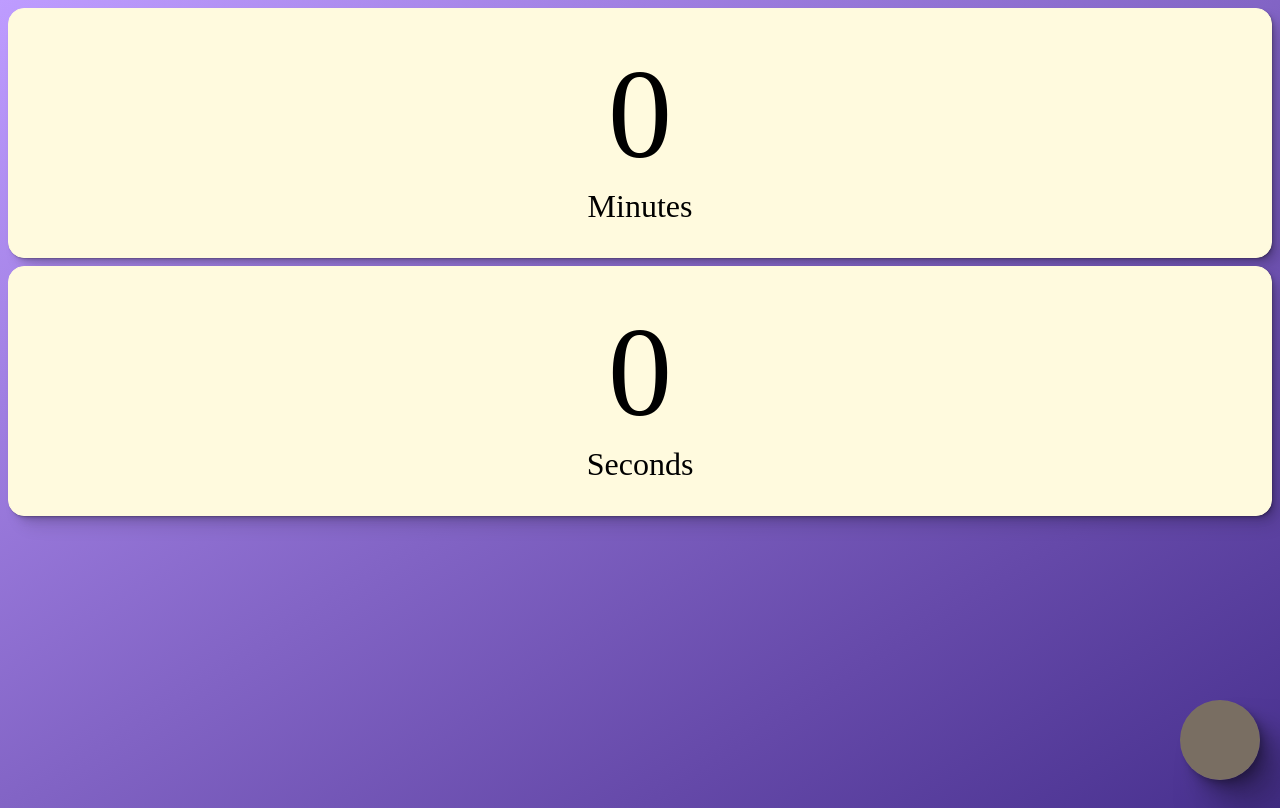
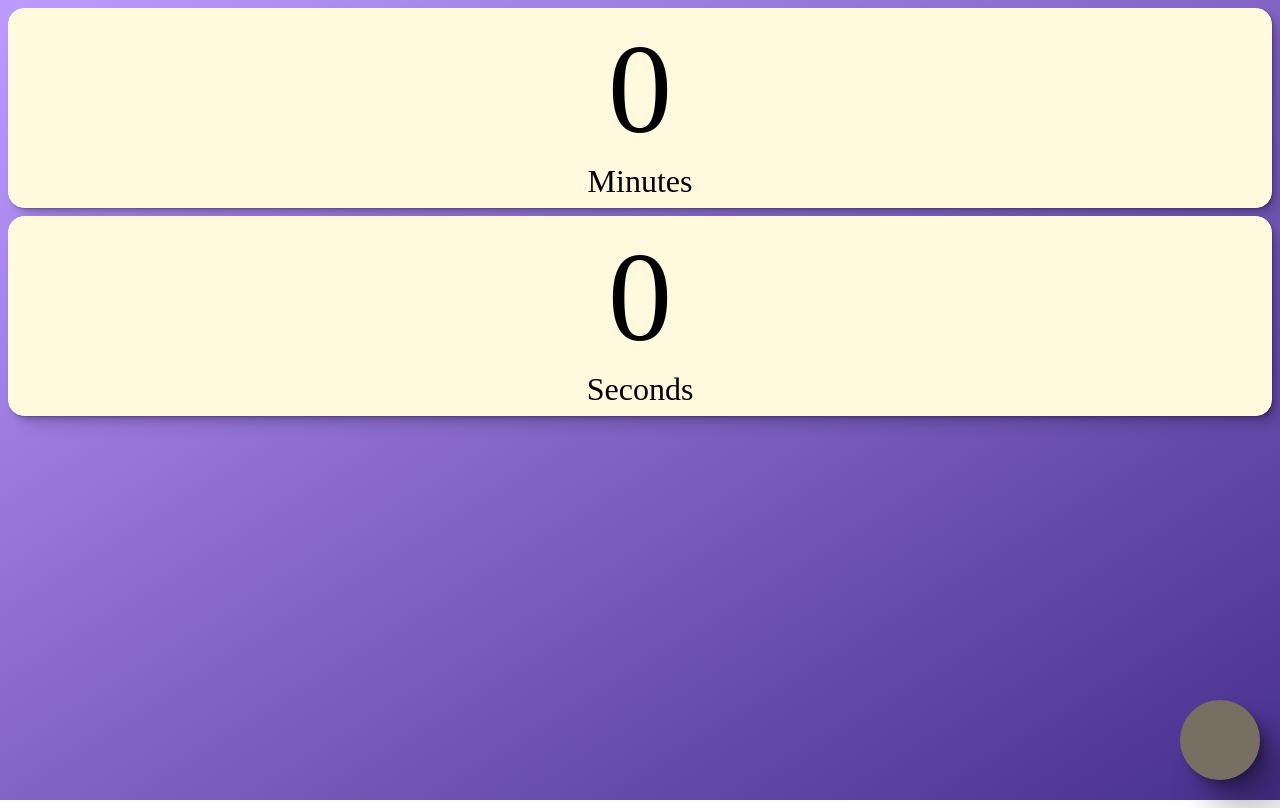
Before and after one commit to SomeoneWithOptions/timer-app, a Next.js app: page / in a window 1280 px wide. Built offline with nearby package versions, Linux system fonts and the light colour scheme; grey boxes are pictures that could not be loaded.

Commit message:
fix body height

```diff
--- a/pages/components/Box.js
+++ b/pages/components/Box.js
@@ -1,14 +1,14 @@
 function Box({ children }) {
   return (
     <div className="box">
-      <p>{children}</p>
+      <span>{children}</span>
       <style jsx>{`
         .box {
           border: solid 1px var(--neutral-200);
           margin: 0.5rem;
           background-color: var(--neutral-200);
           border-radius: 1rem;
-          height: 250px;
+          height: 200px;
           padding: 1rem;
           box-shadow: var(--shadow);
           display: flex;
--- a/pages/components/NewTimerIcon.js
+++ b/pages/components/NewTimerIcon.js
@@ -1,3 +1,5 @@
+import Image from 'next/image'
+
 function NewTimerIcon({ setMenuIsVisible }) {
 
   const toggleMenu = () => {
@@ -36,14 +38,6 @@ function NewTimerIcon({ setMenuIsVisible }) {
           background-color: transparent;
         }
 
-        @keyframes rotate {
-          0% {
-            transform: rotate(0deg);
-          }
-          100% {
-            transform: rotate(360deg);
-          }
-        }
       `}</style>
     </div>
   );
--- a/styles/globals.css
+++ b/styles/globals.css
@@ -46,7 +46,7 @@ body {
     #a07fe2,
     #be9cff
   );
-  height: 100vh;
+  height: calc(100vh - .5rem);
 }
 
 .animationOut {
@@ -77,3 +77,12 @@ body {
     opacity: 0;
   }
 }
+
+@keyframes rotate {
+  0% {
+    transform: rotate(0deg);
+  }
+  100% {
+    transform: rotate(360deg);
+  }
+}
```
